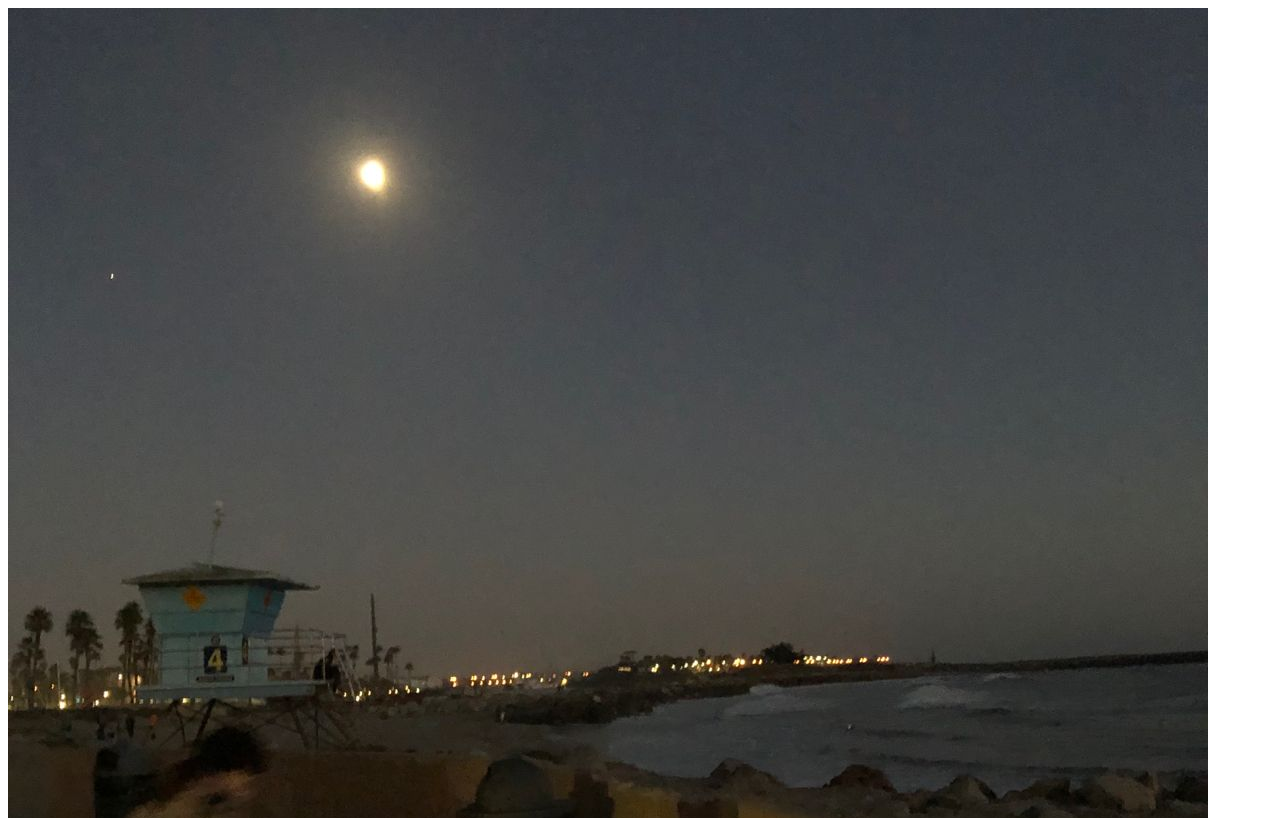
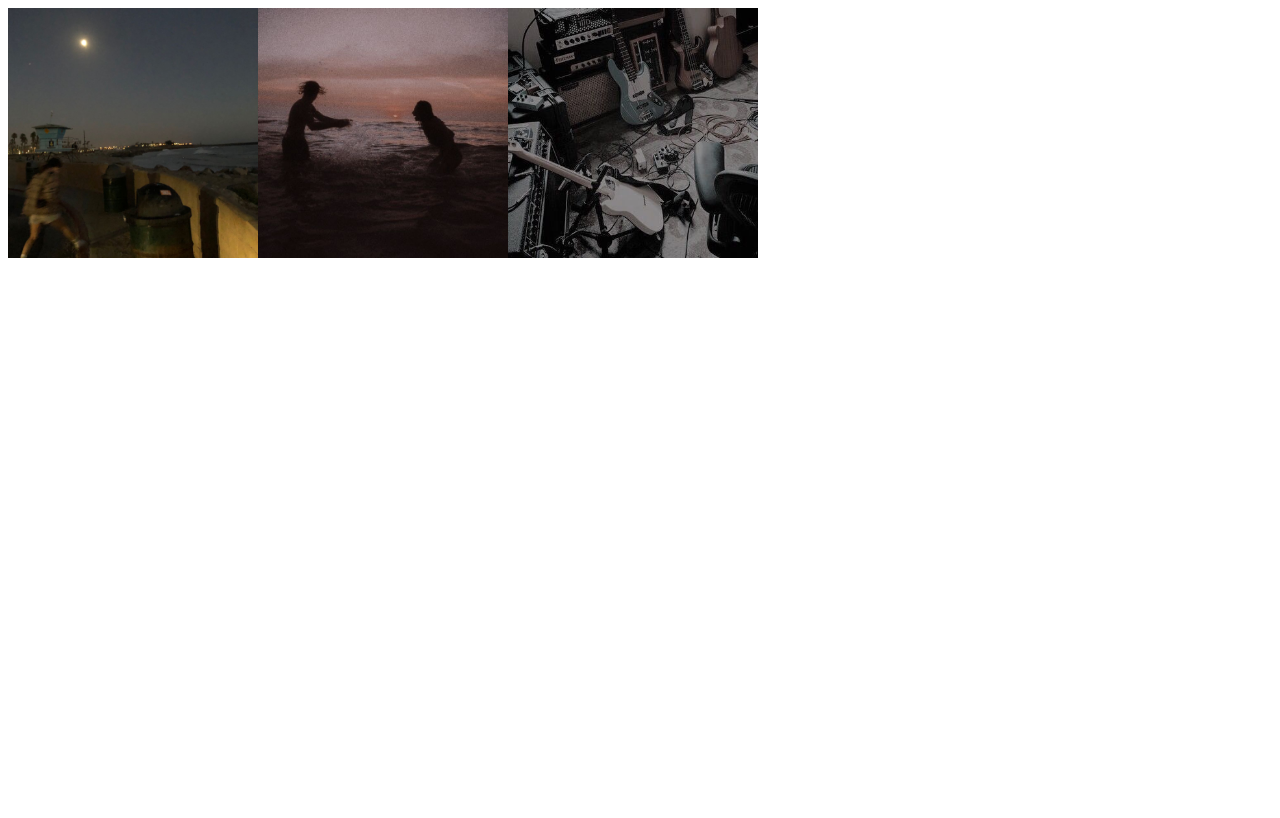
Before and after one commit to marianaferr0ni/gitegithub, a plain HTML site: page index.html in a window 1280 px wide. Shown: the top 818 px of the page. Drawn offline with Linux system fonts and the light colour scheme.

Commit message:
imagens adicionadas no html

```diff
--- a/index.html
+++ b/index.html
@@ -4,10 +4,15 @@
     <meta charset="UTF-8">
     <meta name="viewport" content="width=device-width, initial-scale=1.0">
     <title>Document</title>
+    <link rel="stylesheet" href="style.css">
 </head>
 <body>
-    <img src="imagens/1.jpg"/>
-    <img src="imagens/2.jpg"/>
-    <img src="imagens/3.jpg"/>
+    <div class="css">
+        <img src="imagens/1.jpg"/>
+        <img src="imagens/2.jpg"/>
+        <img src="imagens/3.jpg"/>
+    </div>
+
+    <script src="script.js"></script>
 </body>
 </html>
--- a/style.css
+++ b/style.css
@@ -0,0 +1,7 @@
+.css{
+    display: flex;
+}
+img{
+    width: 250px;
+    height: 250px;
+}
```
